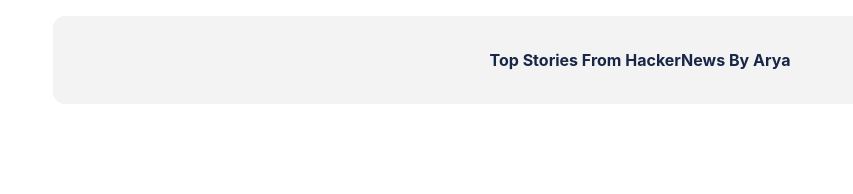
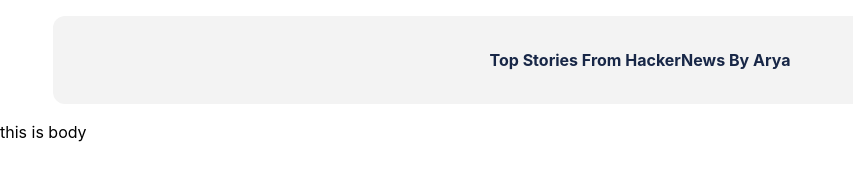
Before and after one commit to arya176/ErickProjectHnews, a React (Create React App) app: page / in a window 1280 px wide. Shown: the top 194 px of the page, without its empty margins (0-853 px from the left). Built offline with nearby package versions, Linux system fonts and the light colour scheme.

Commit message:
add body component

```diff
--- a/src/App.tsx
+++ b/src/App.tsx
@@ -1,11 +1,13 @@
 // import React from "react";
 // import "./App.css";
+import { Body } from "./components/body/Body";
 import { Header } from "./components/header/Header";
 
 function App() {
   return (
-    <div className="">
+    <div className="flex flex-col">
       <Header headline={"Top Stories From HackerNews By Arya"} />
+      <Body />
     </div>
   );
 }
--- /dev/null
+++ b/src/components/body/Body.tsx
@@ -0,0 +1,9 @@
+export const Body = () => {
+  return (
+    <div>
+      <div className="w-[800px] h-full">
+        <p>this is body</p>
+      </div>
+    </div>
+  );
+};
```
